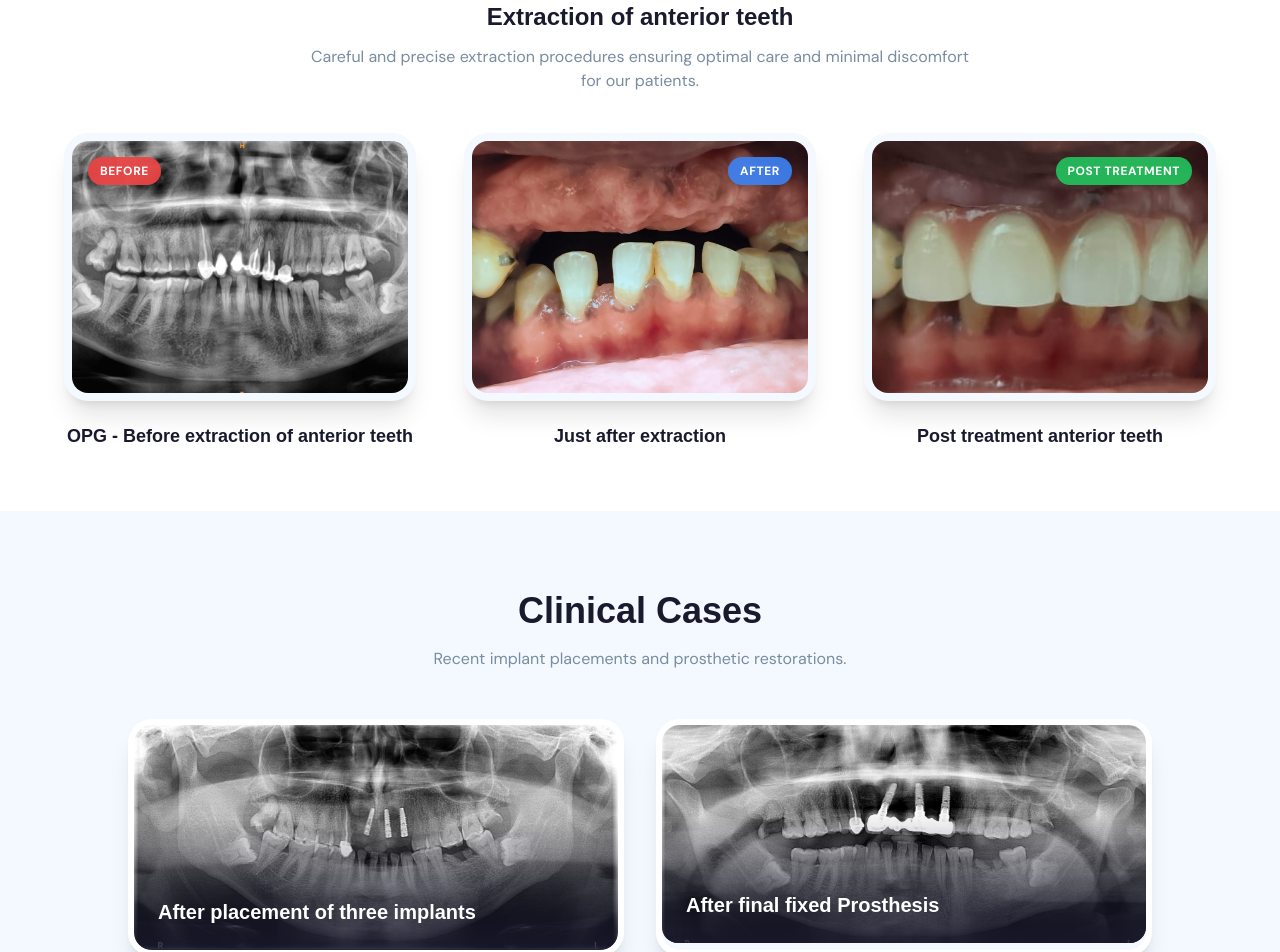
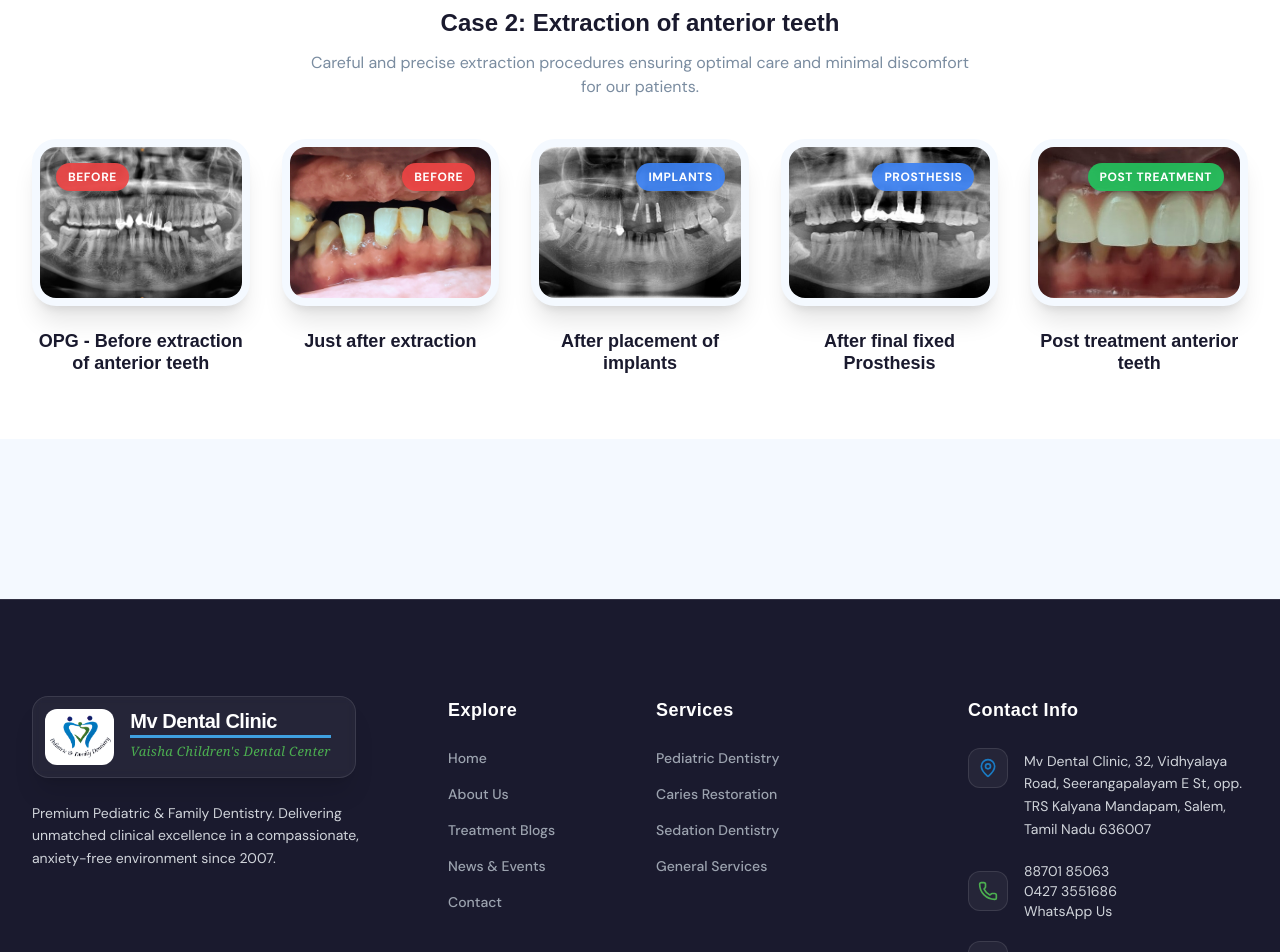
Before and after one commit to GENAI-NETWORKS/mv-dental-clinic, a React (Vite) app: page /gallery in a window 1280 px wide. Shown: the part 1280-2232 px from the top of the page. Built offline with nearby package versions, Linux system fonts and the light colour scheme; a web font is replaced by a local one.

Commit message:
Update logo layout, add landline, refine gallery cases

```diff
--- a/src/components/layout/Footer.tsx
+++ b/src/components/layout/Footer.tsx
@@ -18,7 +18,10 @@ export const Footer = () => {
             <div className="bg-white/5 backdrop-blur-sm inline-block p-3 pr-6 rounded-2xl mb-6 border border-white/10 shadow-xl">
               <div className="flex items-center gap-4">
                 <img src={logo} alt="Mv Dental Clinic" className="h-14 w-auto object-contain rounded-xl" />
-                <span className="font-display font-black text-xl text-white tracking-tight">Mv Dental Clinic</span>
+                <div className="flex flex-col justify-center">
+                  <span className="font-display font-black text-xl text-white tracking-tight leading-none pb-1 border-b-[3px] border-[#3FA0E0] inline-block">Mv Dental Clinic</span>
+                  <span className="font-serif italic font-medium text-[13px] text-secondary tracking-wide pt-1">Vaisha Children's Dental Center</span>
+                </div>
               </div>
             </div>
             <p className="text-gray-300 text-sm leading-relaxed mb-8">
@@ -67,6 +70,7 @@ export const Footer = () => {
                 </div>
                 <div className="flex flex-col">
                   <a href="tel:8870185063" className="text-gray-300 hover:text-white transition-colors">88701 85063</a>
+                  <a href="tel:04273551686" className="text-gray-300 hover:text-white transition-colors">0427 3551686</a>
                   <a href="https://wa.me/918870185063?text=Hello!%20I%20would%20like%20to%20book%20an%20appointment." target="_blank" rel="noopener noreferrer" className="text-gray-300 hover:text-[#25D366] transition-colors">WhatsApp Us</a>
                 </div>
               </li>
--- a/src/components/layout/Navbar.tsx
+++ b/src/components/layout/Navbar.tsx
@@ -46,7 +46,10 @@ export const Navbar = () => {
           {/* Logo */}
           <Link to="/" className="shrink-0 flex items-center gap-2 md:gap-3">
             <img src={logo} alt="Mv Dental Clinic" className="h-10 md:h-12 w-auto object-contain" />
-            <span className="font-display font-black text-lg sm:text-xl text-dark tracking-tight leading-tight">Mv Dental Clinic</span>
+            <div className="flex flex-col justify-center">
+              <span className="font-display font-black text-lg sm:text-xl text-dark tracking-tight leading-none pb-1 border-b-[3px] border-[#3FA0E0] inline-block">Mv Dental Clinic</span>
+              <span className="font-serif italic font-medium text-[11px] sm:text-[13px] text-secondary tracking-wide pt-1">Vaisha Children's Dental Center</span>
+            </div>
           </Link>
 
           {/* Right Side: Nav + CTA */}
--- a/src/components/sections/BeforeAfterSection.tsx
+++ b/src/components/sections/BeforeAfterSection.tsx
@@ -4,10 +4,12 @@ import afterImg1 from '../../assets/image copy.png';
 import beforeImg2 from '../../assets/image copy 2.png';
 import afterImg2 from '../../assets/image copy 3.png';
 import afterImg3 from '../../assets/image copy 5.png';
+import implantImg1 from '../../assets/MR.SRINIVASAN 39 YRS 02_page-0001.jpg';
+import implantImg2 from '../../assets/MR.SRINIVASAN 40Y M OPG IMAGE 2_page-0001.jpg';
 
 const cases = [
   {
-    title: "Anterior esthetic restoration",
+    title: "Case 1: Anterior esthetic restoration",
     description: "Witness the transformation. We utilize advanced esthetic techniques to restore both the function and natural beauty of your smile.",
     images: [
       { src: beforeImg1, text: "Pre treatment - anterior caries teeth", badge: "Before", color: "bg-red-500/90", delay: 0 },
@@ -15,11 +17,13 @@ const cases = [
     ]
   },
   {
-    title: "Extraction of anterior teeth",
+    title: "Case 2: Extraction of anterior teeth",
     description: "Careful and precise extraction procedures ensuring optimal care and minimal discomfort for our patients.",
     images: [
       { src: beforeImg2, text: "OPG - Before extraction of anterior teeth", badge: "Before", color: "bg-red-500/90", delay: 0 },
-      { src: afterImg2, text: "Just after extraction", badge: "After", color: "bg-blue-500/90", delay: 0.2 },
+      { src: afterImg2, text: "Just after extraction", badge: "Before", color: "bg-red-500/90", delay: 0.1 },
+      { src: implantImg1, text: "After placement of implants", badge: "Implants", color: "bg-blue-500/90", delay: 0.2 },
+      { src: implantImg2, text: "After final fixed Prosthesis", badge: "Prosthesis", color: "bg-blue-500/90", delay: 0.3 },
       { src: afterImg3, text: "Post treatment anterior teeth", badge: "Post Treatment", color: "bg-green-500/90", delay: 0.4 },
     ]
   }
@@ -47,8 +51,12 @@ export const BeforeAfterSection = () => {
                 )}
               </div>
 
-              {/* Dynamic Grid: 2 cols if 2 images, 3 cols if 3 images */}
-              <div className={`w-full ${clinicalCase.images.length === 3 ? 'max-w-6xl' : 'max-w-5xl'} mx-auto grid grid-cols-1 ${clinicalCase.images.length === 3 ? 'md:grid-cols-3' : 'md:grid-cols-2'} gap-8 md:gap-8 lg:gap-12`}>
+              {/* Dynamic Grid: 2 cols if 2 images, 3 cols if 3 images, 5 cols if 5 images */}
+              <div className={`w-full mx-auto grid grid-cols-1 sm:grid-cols-2 ${
+                clinicalCase.images.length === 2 ? 'md:grid-cols-2 max-w-5xl' :
+                clinicalCase.images.length === 3 ? 'md:grid-cols-3 max-w-6xl' :
+                'md:grid-cols-3 lg:grid-cols-5 max-w-[100%] xl:max-w-[95rem]'
+              } gap-6 md:gap-8 lg:gap-8`}>
                 {clinicalCase.images.map((img, imgIdx) => (
                   <motion.div
                     key={imgIdx}
--- a/src/pages/Gallery.tsx
+++ b/src/pages/Gallery.tsx
@@ -1,8 +1,6 @@
 import { motion } from 'framer-motion';
 import { SEO } from '../components/seo/SEO';
 import { BeforeAfterSection } from '../components/sections/BeforeAfterSection';
-import img1 from '../assets/MR.SRINIVASAN 39 YRS 02_page-0001.jpg';
-import img2 from '../assets/MR.SRINIVASAN 40Y M OPG IMAGE 2_page-0001.jpg';
 
 export const Gallery = () => {
   return (
@@ -39,43 +37,6 @@ export const Gallery = () => {
       <div className="mb-20">
         <BeforeAfterSection />
       </div>
-
-      <div className="container mx-auto px-4 sm:px-6 lg:px-8 mb-24">
-        <div className="text-center mb-12">
-          <h2 className="text-3xl md:text-4xl font-display font-black text-dark mb-4">Clinical Cases</h2>
-          <p className="text-muted max-w-2xl mx-auto">Recent implant placements and prosthetic restorations.</p>
-        </div>
-        <div className="grid grid-cols-1 md:grid-cols-2 gap-8 max-w-5xl mx-auto">
-          <motion.div
-            initial={{ opacity: 0, y: 20 }}
-            whileInView={{ opacity: 1, y: 0 }}
-            viewport={{ once: true }}
-            className="rounded-3xl overflow-hidden shadow-xl border-[6px] border-white group"
-          >
-            <div className="relative overflow-hidden rounded-2xl">
-              <img src={img1} alt="After placement of three implants" className="w-full h-auto object-cover transform group-hover:scale-105 transition-transform duration-700" />
-              <div className="absolute bottom-0 left-0 right-0 bg-gradient-to-t from-dark/90 via-dark/40 to-transparent p-6 pt-20">
-                <h3 className="text-white font-bold text-xl">After placement of three implants</h3>
-              </div>
-            </div>
-          </motion.div>
-
-          <motion.div
-            initial={{ opacity: 0, y: 20 }}
-            whileInView={{ opacity: 1, y: 0 }}
-            viewport={{ once: true }}
-            transition={{ delay: 0.2 }}
-            className="rounded-3xl overflow-hidden shadow-xl border-[6px] border-white group"
-          >
-            <div className="relative overflow-hidden rounded-2xl">
-              <img src={img2} alt="After final fixed Prosthesis" className="w-full h-auto object-cover transform group-hover:scale-105 transition-transform duration-700" />
-              <div className="absolute bottom-0 left-0 right-0 bg-gradient-to-t from-dark/90 via-dark/40 to-transparent p-6 pt-20">
-                <h3 className="text-white font-bold text-xl">After final fixed Prosthesis</h3>
-              </div>
-            </div>
-          </motion.div>
-        </div>
-      </div>
     </div>
   );
 };
```
